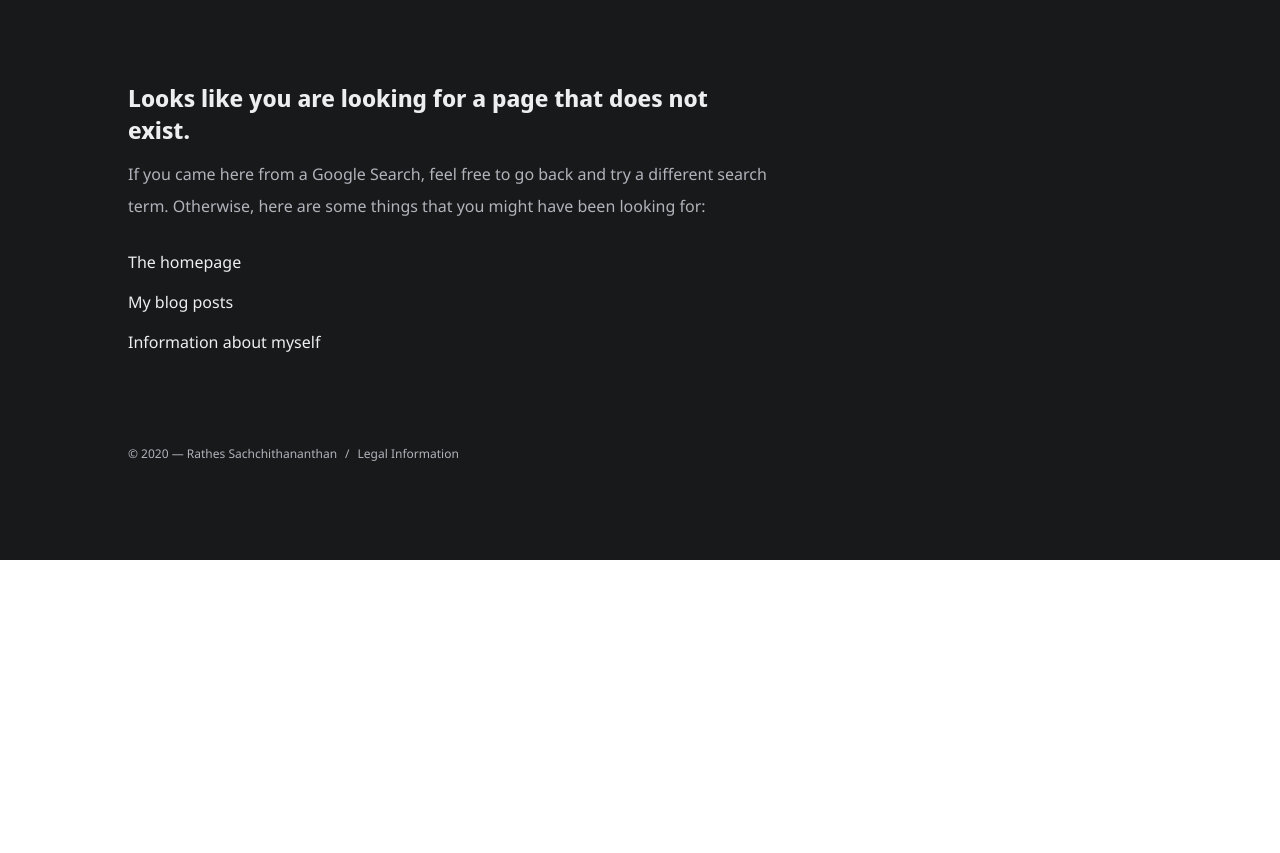
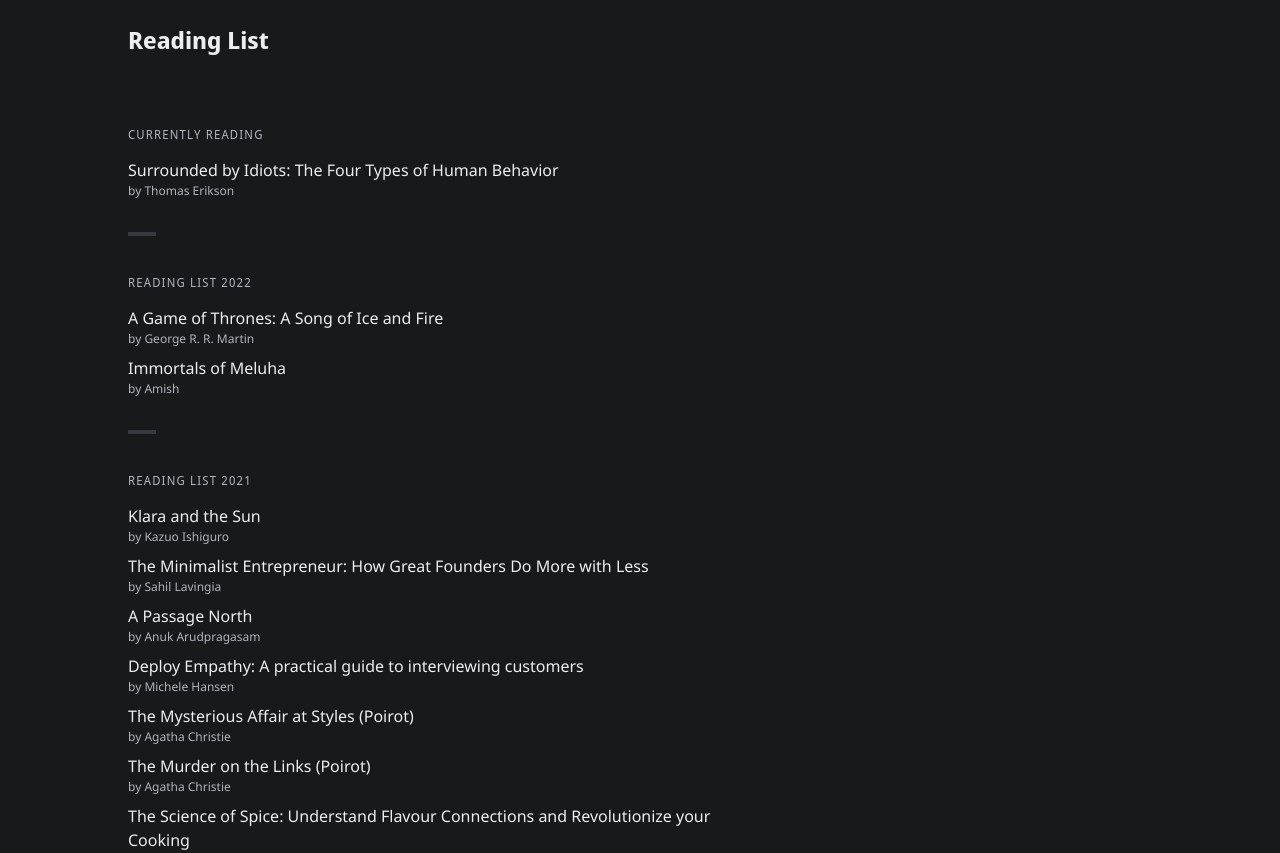
Before and after one commit to rathesDot/rathes.me, a Next.js app: page /reading-list in a window 1280 px wide. Before the commit this address had no page. Shown: the part 240-1093 px from the top of the page. Before the commit the page ends 800 px from the top, so only its background shows below. Built offline with nearby package versions, Linux system fonts and the light colour scheme.

Commit message:
✨ Add initial reading list

```diff
--- /dev/null
+++ b/src/pages/reading-list.tsx
@@ -0,0 +1,158 @@
+import { NextPage } from "next"
+
+import { styled } from "../../stitches.config"
+
+import { PageLayout } from "../layouts"
+import { Heading, Meta, List, ListItem, Separator } from "../components"
+
+const Container = styled("div", {
+  marginBottom: "$32",
+  maxWidth: 640,
+})
+
+const Section = styled("section", {
+  marginTop: "$16",
+})
+
+const ReadingList: NextPage = () => (
+  <PageLayout>
+    <Meta title="Reading List" />
+    <Container>
+      <Heading>Reading List</Heading>
+      <Section>
+        <List title="Currently reading">
+          <ListItem subtitle="by Thomas Erikson" link="https://amzn.to/3hug8bi">
+            Surrounded by Idiots: The Four Types of Human Behavior
+          </ListItem>
+        </List>
+        <Separator />
+        <List title="Reading List 2022">
+          <ListItem
+            subtitle="by George R. R. Martin"
+            link="https://amzn.to/2Rngm82"
+          >
+            A Game of Thrones: A Song of Ice and Fire
+          </ListItem>
+          <ListItem subtitle="by Amish" link="https://amzn.to/3j86ASh">
+            Immortals of Meluha
+          </ListItem>
+        </List>
+        <Separator />
+        <List title="Reading List 2021">
+          <ListItem subtitle="by Kazuo Ishiguro" link="https://amzn.to/31pndoX">
+            Klara and the Sun
+          </ListItem>
+          <ListItem subtitle="by Sahil Lavingia" link="https://amzn.to/3xTzrCm">
+            The Minimalist Entrepreneur: How Great Founders Do More with Less
+          </ListItem>
+          <ListItem
+            subtitle="by Anuk Arudpragasam"
+            link="https://amzn.to/3DhX9Jh"
+          >
+            A Passage North
+          </ListItem>
+          <ListItem subtitle="by Michele Hansen" link="https://amzn.to/3ss7rCX">
+            Deploy Empathy: A practical guide to interviewing customers
+          </ListItem>
+          <ListItem
+            subtitle="by Agatha Christie"
+            link="https://amzn.to/2VXdSSc"
+          >
+            The Mysterious Affair at Styles (Poirot)
+          </ListItem>
+          <ListItem
+            subtitle="by Agatha Christie"
+            link="https://amzn.to/3AFGmPq"
+          >
+            The Murder on the Links (Poirot)
+          </ListItem>
+          <ListItem
+            subtitle="by Dr. Stuart Farrimond"
+            link="https://amzn.to/3h8h58m"
+          >
+            The Science of Spice: Understand Flavour Connections and
+            Revolutionize your Cooking
+          </ListItem>
+          <ListItem subtitle="by Will Storr" link="https://amzn.to/3ggjAXd">
+            The Science of Storytelling: Why Stories Make Us Human, and How to
+            Tell Them Better
+          </ListItem>
+          <ListItem subtitle="by Stephen King" link="https://amzn.to/3giQV3P">
+            The Outsider
+          </ListItem>
+          <ListItem
+            subtitle="by Rob Fitzpatrick"
+            link="https://amzn.to/3n4Wbtr"
+          >
+            The Mom Test
+          </ListItem>
+          <ListItem subtitle="by Arvid Kahl" link="https://amzn.to/2POo9xh">
+            Zero to Sold: How to Start, Run, and Sell a Bootstrapped Business
+          </ListItem>
+          <ListItem
+            subtitle="by David Jackson"
+            link="https://uk.bookshop.org/a/6216/9781785761089"
+          >
+            A Tapping at My Door
+          </ListItem>
+          <ListItem
+            subtitle="by Zach Berwick"
+            link="https://www.linkedin.com/in/zach-berwick-b29a6892"
+          >
+            Become the best version of yourself
+          </ListItem>
+          <ListItem
+            subtitle="by Barack Obama"
+            link="https://uk.bookshop.org/a/6216/9780241491515"
+          >
+            A Promised Land
+          </ListItem>
+          <ListItem
+            subtitle="by Nir Eyal"
+            link="https://uk.bookshop.org/a/6216/9780241184837"
+          >
+            Hooked: How to Build Habit-Forming Products
+          </ListItem>
+          <ListItem subtitle="by Alice Hasters" link="https://amzn.to/3jzyjfW">
+            Was weiße Menschen nicht über Rassismus hören wollen aber wissen
+            sollten
+          </ListItem>
+        </List>
+        <Separator />
+        <List title="Reading List 2020">
+          <ListItem subtitle="by Cody McFadyen" link="https://amzn.to/2tw7Zxp">
+            Shadow Man (Smoky Barrett, Band 1)
+          </ListItem>
+          <ListItem subtitle="by Ransom Riggs" link="https://amzn.to/2MYAfj6">
+            Library of Souls: The Third Novel of Miss Peregrine's Peculiar
+            Children
+          </ListItem>
+          <ListItem
+            subtitle="by Sir Arthur Conan Doyle"
+            link="https://amzn.to/37vaKhk"
+          >
+            Sherlock Holmes: A Study in Scarlet
+          </ListItem>
+          <ListItem subtitle="by Charlotte Link" link="https://amzn.to/2U8dFbw">
+            Die letzte Spur (The last track)
+          </ListItem>
+          <ListItem subtitle="by Eric Ries" link="https://amzn.to/2uresu3">
+            The Lean Startup: How Today's Entrepreneurs Use Continuous
+            Innovation to Create Radically Successful Businesses
+          </ListItem>
+          <ListItem subtitle="by Richard Osman" link="https://amzn.to/343YBzt">
+            The Thursday Murder Club
+          </ListItem>
+          <ListItem subtitle="by Joel Levy" link="https://amzn.to/30cRK5C">
+            Psychology for Busy People: Everything You Really Should Know
+          </ListItem>
+          <ListItem subtitle="by Paula Hawkins" link="https://amzn.to/2T4pQ8d">
+            The Girl on the Train
+          </ListItem>
+        </List>
+      </Section>
+    </Container>
+  </PageLayout>
+)
+
+export default ReadingList
```
